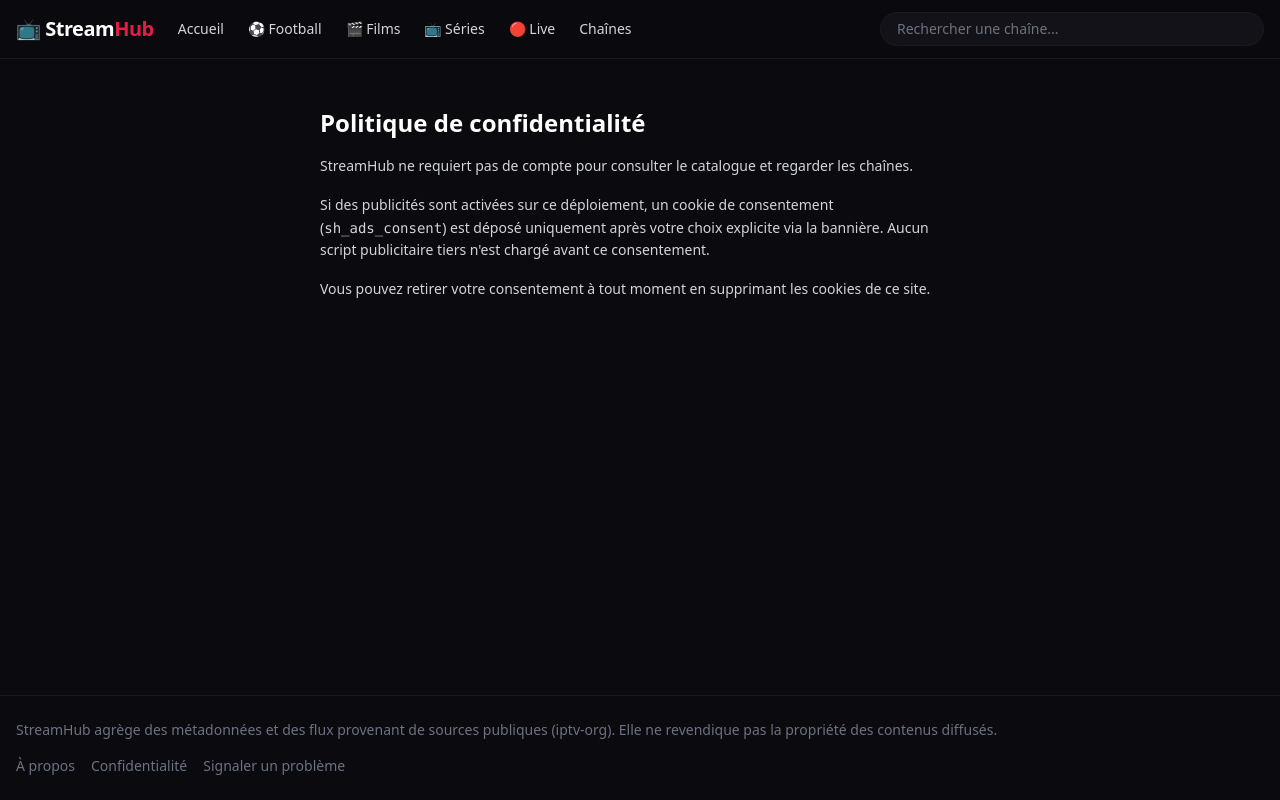
After one commit to Adam01-i/STREAMHUB, a Python web app: template app/templates/privacy.html in a window 1280 px wide. The commit adds this page. Run offline with Jinja, Linux system fonts and the light colour scheme; the template is opened without the code that fills it, so the values that code supplies are empty; some libraries are stand-ins or nearby versions.

Commit message:
feat: Ajouter la gestion des publicités avec des emplacements et des fournisseurs configurables

```diff
--- a/app/main.py
+++ b/app/main.py
@@ -12,6 +12,7 @@ from app.core.logging import configure_logging, logger
 from app.core.redis import get_redis
 from app.web.discovery import router as discovery_router
 from app.web.routes import router as web_router
+from app.web.legal import router as legal_router
 
 settings = get_settings()
 
@@ -48,6 +49,7 @@ app.include_router(search.router, prefix="/api/v1")
 app.include_router(epg.router, prefix="/api/v1")
 app.include_router(web_router)
 app.include_router(discovery_router)
+app.include_router(legal_router)
 
 
 @app.get("/health", tags=["system"])
--- a/app/templates/base.html
+++ b/app/templates/base.html
@@ -1,97 +1,90 @@
-<!doctype html>
+<!DOCTYPE html>
 <html lang="fr" class="dark">
 <head>
-    <meta charset="UTF-8" />
-    <meta name="viewport" content="width=device-width, initial-scale=1.0" />
+    <meta charset="UTF-8">
+    <meta name="viewport" content="width=device-width, initial-scale=1.0">
     <title>{% block title %}StreamHub IPTV{% endblock %}</title>
     <script src="https://cdn.tailwindcss.com"></script>
     <script>
         tailwind.config = {
-        darkMode: "class",
+            darkMode: 'class',
             theme: {
                 extend: {
                     colors: {
-              brand: { 500: "#e11d48", 600: "#be123c" },
-              ink: { 900: "#0a0a0f", 800: "#121218", 700: "#1a1a22" },
-            },
-          },
-        },
-      };
+                        brand: { 500: '#e11d48', 600: '#be123c' },
+                        ink: { 900: '#0a0a0f', 800: '#121218', 700: '#1a1a22' }
+                    }
+                }
+            }
+        }
     </script>
-    <script
-      defer
-      src="https://cdn.jsdelivr.net/npm/alpinejs@3.x.x/dist/cdn.min.js"
-    ></script>
+    <script defer src="https://cdn.jsdelivr.net/npm/alpinejs@3.x.x/dist/cdn.min.js"></script>
     <script src="https://cdn.jsdelivr.net/npm/hls.js@1.5.15/dist/hls.min.js"></script>
     <script src="/static/js/player.js"></script>
-    <link rel="stylesheet" href="/static/css/app.css" />
+    {% if ads_enabled() %}
+    <script defer src="/static/js/consent.js"></script>
+    {% endif %}
+    <link rel="stylesheet" href="/static/css/app.css">
 </head>
 <body class="bg-ink-900 text-gray-100 min-h-screen flex flex-col">
-    <header
-      class="border-b border-ink-700 bg-ink-900/95 backdrop-blur sticky top-0 z-40"
-    >
-      <nav
-        class="max-w-7xl mx-auto px-4 py-3 flex items-center gap-6 overflow-x-auto"
-      >
-        <a
-          href="/"
-          class="text-xl font-bold tracking-tight text-white whitespace-nowrap"
-        >
+    <header class="border-b border-ink-700 bg-ink-900/95 backdrop-blur sticky top-0 z-40">
+        <nav class="max-w-7xl mx-auto px-4 py-3 flex items-center gap-6 overflow-x-auto">
+            <a href="/" class="text-xl font-bold tracking-tight text-white whitespace-nowrap">
                 📺 Stream<span class="text-brand-500">Hub</span>
             </a>
-        <a
-          href="/"
-          class="text-sm text-gray-300 hover:text-white transition whitespace-nowrap"
-          >Accueil</a
-        >
-        <a
-          href="/football"
-          class="text-sm text-gray-300 hover:text-white transition whitespace-nowrap"
-          >⚽ Football</a
-        >
-        <a
-          href="/movies"
-          class="text-sm text-gray-300 hover:text-white transition whitespace-nowrap"
-          >🎬 Films</a
-        >
-        <a
-          href="/series"
-          class="text-sm text-gray-300 hover:text-white transition whitespace-nowrap"
-          >📺 Séries</a
-        >
-        <a
-          href="/live"
-          class="text-sm text-gray-300 hover:text-white transition whitespace-nowrap"
-          >🔴 Live</a
-        >
-        <a
-          href="/channels"
-          class="text-sm text-gray-300 hover:text-white transition whitespace-nowrap"
-          >Chaînes</a
-        >
-        <form
-          action="/channels"
-          method="get"
-          class="ml-auto flex-1 max-w-sm min-w-[160px]"
-        >
-          <input
-            type="text"
-            name="q"
-            placeholder="Rechercher une chaîne..."
-            class="w-full bg-ink-800 border border-ink-700 rounded-full px-4 py-1.5 text-sm text-gray-100 placeholder-gray-500 focus:outline-none focus:ring-2 focus:ring-brand-500"
-          />
+            <a href="/" class="text-sm text-gray-300 hover:text-white transition whitespace-nowrap">Accueil</a>
+            <a href="/football" class="text-sm text-gray-300 hover:text-white transition whitespace-nowrap">⚽ Football</a>
+            <a href="/movies" class="text-sm text-gray-300 hover:text-white transition whitespace-nowrap">🎬 Films</a>
+            <a href="/series" class="text-sm text-gray-300 hover:text-white transition whitespace-nowrap">📺 Séries</a>
+            <a href="/live" class="text-sm text-gray-300 hover:text-white transition whitespace-nowrap">🔴 Live</a>
+            <a href="/channels" class="text-sm text-gray-300 hover:text-white transition whitespace-nowrap">Chaînes</a>
+            <form action="/channels" method="get" class="ml-auto flex-1 max-w-sm min-w-[160px]">
+                <input type="text" name="q" placeholder="Rechercher une chaîne..."
+                       class="w-full bg-ink-800 border border-ink-700 rounded-full px-4 py-1.5 text-sm
+                              text-gray-100 placeholder-gray-500 focus:outline-none focus:ring-2
+                              focus:ring-brand-500">
             </form>
         </nav>
     </header>
 
-    <main class="flex-1">{% block content %}{% endblock %}</main>
+    <main class="flex-1">
+        {% block content %}{% endblock %}
+    </main>
 
     <footer class="border-t border-ink-700 mt-12">
-      <div class="max-w-7xl mx-auto px-4 py-6 text-sm text-gray-500">
-        StreamHub agrège des métadonnées et des flux provenant de sources
-        publiques (iptv-org). Elle ne revendique pas la propriété des contenus
-        diffusés.
+        <div class="max-w-7xl mx-auto px-4 py-6 text-sm text-gray-500 flex flex-wrap gap-4 justify-between">
+            <p>
+                StreamHub agrège des métadonnées et des flux provenant de sources publiques (iptv-org).
+                Elle ne revendique pas la propriété des contenus diffusés.
+            </p>
+            <div class="flex gap-4 whitespace-nowrap">
+                <a href="/about" class="hover:text-gray-300">À propos</a>
+                <a href="/privacy" class="hover:text-gray-300">Confidentialité</a>
+                <a href="/report" class="hover:text-gray-300">Signaler un problème</a>
+            </div>
         </div>
     </footer>
+
+    {% if ads_enabled() %}
+    <div id="consent-banner" class="hidden fixed bottom-0 inset-x-0 z-50 bg-ink-800 border-t border-ink-700 px-4 py-4">
+        <div class="max-w-5xl mx-auto flex flex-col sm:flex-row items-center gap-3 text-sm text-gray-300">
+            <p class="flex-1">
+                Nous utilisons des cookies publicitaires pour financer StreamHub gratuitement.
+                Vous pouvez les refuser sans perdre l'accès aux chaînes.
+                Voir notre <a href="/privacy" class="underline hover:text-white">politique de confidentialité</a>.
+            </p>
+            <div class="flex gap-2">
+                <button id="consent-reject" type="button"
+                        class="px-4 py-2 rounded-full text-xs bg-ink-700 hover:bg-ink-600 text-gray-200">
+                    Refuser
+                </button>
+                <button id="consent-accept" type="button"
+                        class="px-4 py-2 rounded-full text-xs bg-brand-500 hover:bg-brand-600 text-white">
+                    Accepter
+                </button>
+            </div>
+        </div>
+    </div>
+    {% endif %}
 </body>
 </html>
--- a/app/templates/channel_detail.html
+++ b/app/templates/channel_detail.html
@@ -55,6 +55,8 @@
     </a>
     {% endif %}
 
+    {{ render_ad_slot(request, "channel_detail")|safe }}
+
     {% if similar_channels %}
     <section class="mt-12">
         <h2 class="text-lg font-semibold text-white mb-4">Chaînes similaires</h2>
--- a/app/templates/home.html
+++ b/app/templates/home.html
@@ -17,6 +17,8 @@
             <a href="/live" class="bg-brand-500 hover:bg-brand-600 text-white text-sm font-medium px-4 py-2 rounded-full transition">🔴 En direct</a>
         </div>
     </section>
+
+    {{ render_ad_slot(request, "homepage_top")|safe }}
 
     {% if now_playing %}
     <section>
@@ -63,6 +65,8 @@
         </div>
     </section>
 
+    {{ render_ad_slot(request, "between_sections")|safe }}
+
     <section>
         <h2 class="text-xl font-semibold text-white mb-4">🌍 Pays les plus représentés</h2>
         <div class="flex flex-wrap gap-3">
--- /dev/null
+++ b/app/templates/privacy.html
@@ -0,0 +1,14 @@
+{% extends "base.html" %}
+{% block title %}Confidentialité — StreamHub IPTV{% endblock %}
+{% block content %}
+<div class="max-w-2xl mx-auto px-4 py-12 space-y-4 text-gray-300 text-sm leading-relaxed">
+    <h1 class="text-2xl font-bold text-white mb-4">Politique de confidentialité</h1>
+    <p>StreamHub ne requiert pas de compte pour consulter le catalogue et regarder les chaînes.</p>
+    <p>
+        Si des publicités sont activées sur ce déploiement, un cookie de consentement
+        (<code>sh_ads_consent</code>) est déposé uniquement après votre choix explicite via la bannière.
+        Aucun script publicitaire tiers n'est chargé avant ce consentement.
+    </p>
+    <p>Vous pouvez retirer votre consentement à tout moment en supprimant les cookies de ce site.</p>
+</div>
+{% endblock %}
```
Also changed, not shown: app/core/config.py (+7 -0 lines), app/core/templates.py (+36 -0 lines), app/services/ads/base.py (added, +15 -0 lines), app/services/ads/factory.py (added, +20 -0 lines), app/services/ads/providers.py (added, +32 -0 lines), app/templates/about.html (added, +13 -0 lines), app/web/legal.py (added, +15 -0 lines), static/js/consent.js (added, +34 -0 lines), app/services/ads/__init__.py (added), 1 other file. Lines whose indentation alone changed are shown as unchanged.
